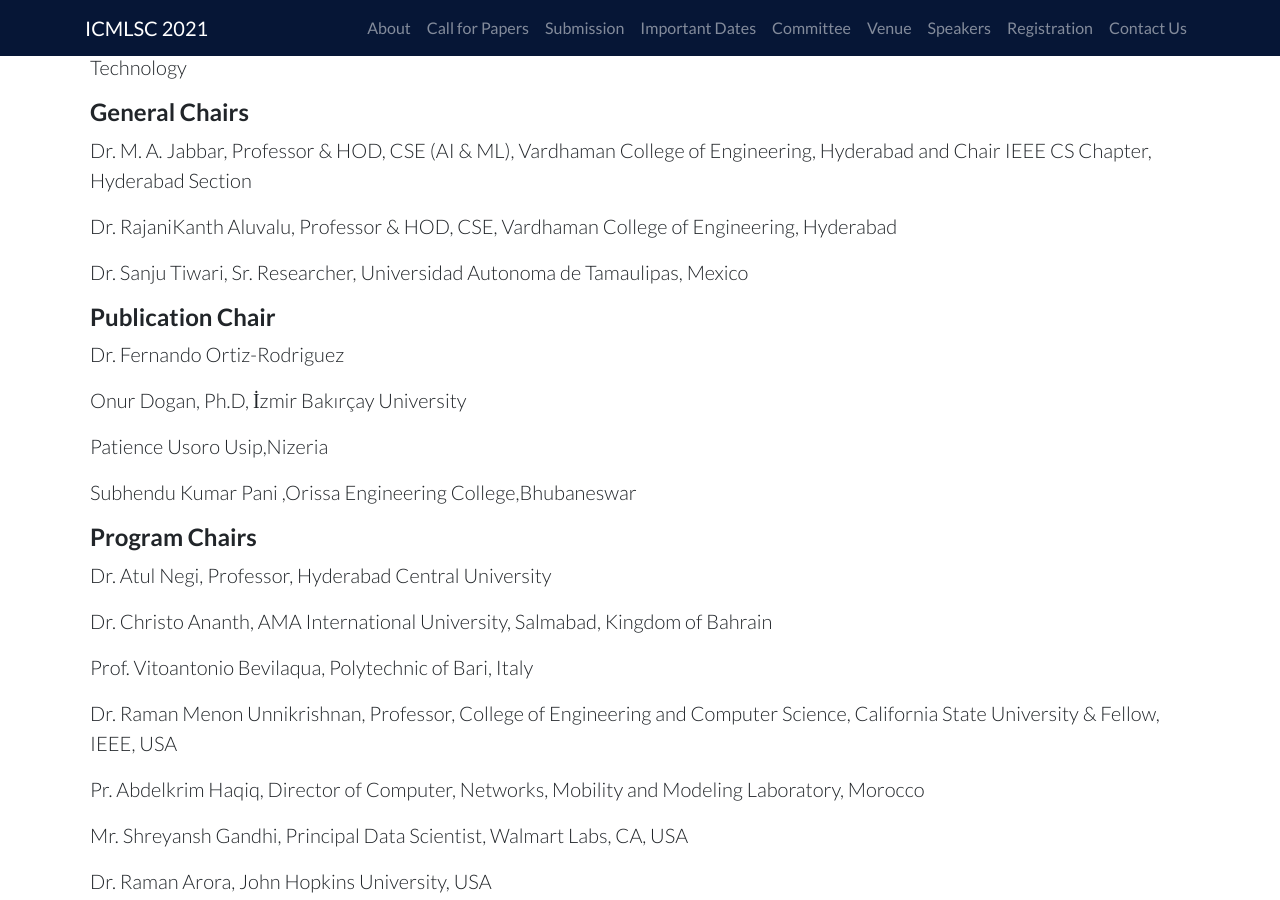
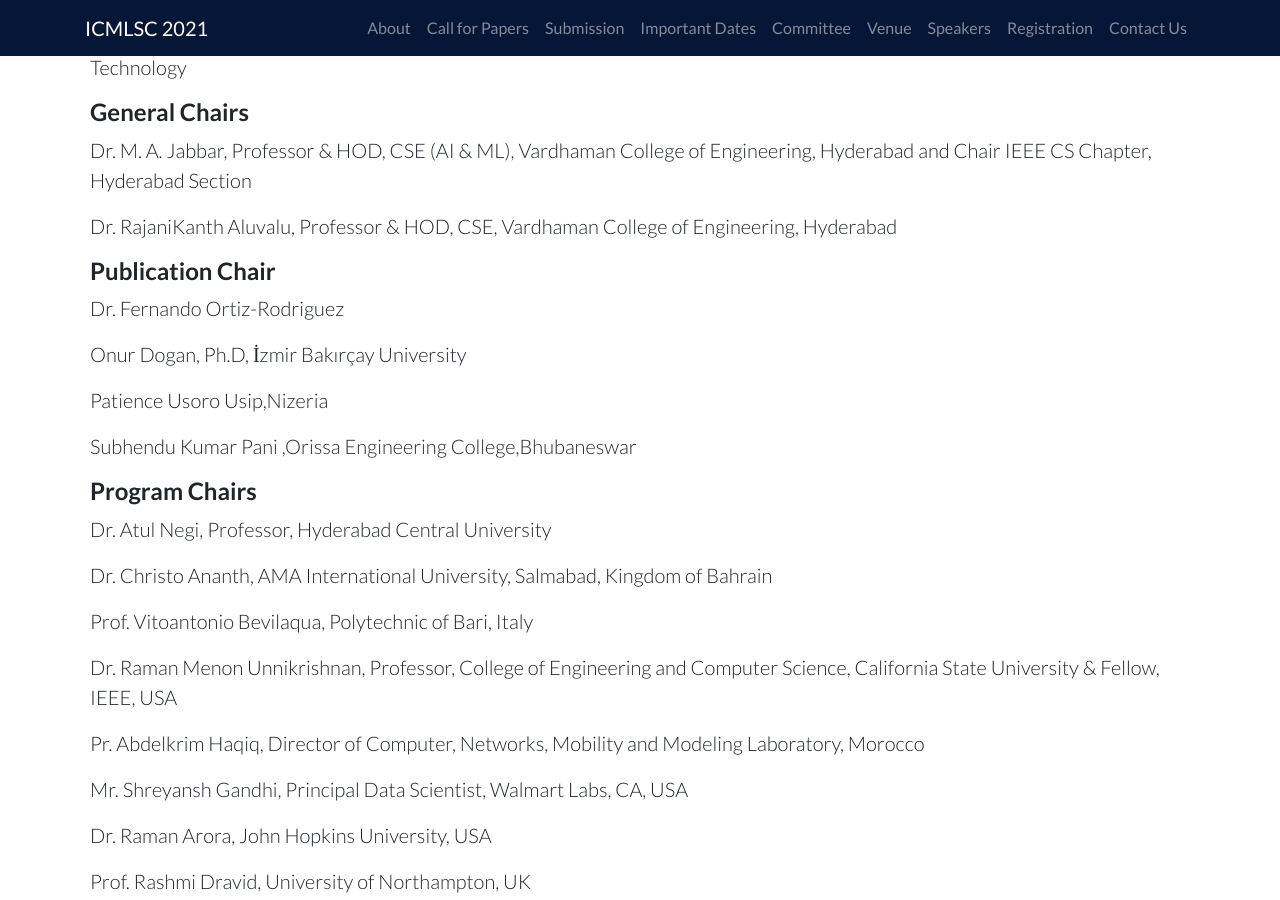
Before and after one commit to ieeevardhaman/icmlsc-website, a Jekyll site: the page built from pages/committee.md, in a window 1280 px wide and 900 px high, scrolled down 1142 px. Built offline with Jekyll 4.4.1, drawn with Linux system fonts in a browser that asks for light colours; our own code applies the rules of GitHub Pages for plain Markdown files.

Commit message:
Update committee.md

```diff
--- a/pages/committee.md
+++ b/pages/committee.md
@@ -30,8 +30,6 @@
 Dr. M. A. Jabbar, Professor & HOD, CSE (AI & ML), Vardhaman College of Engineering, Hyderabad and Chair IEEE CS Chapter, Hyderabad Section
 
 Dr. RajaniKanth Aluvalu, Professor & HOD, CSE, Vardhaman College of Engineering, Hyderabad
-
-Dr. Sanju Tiwari, Sr. Researcher, Universidad Autonoma de Tamaulipas, Mexico
 
 #### Publication Chair
 
```
